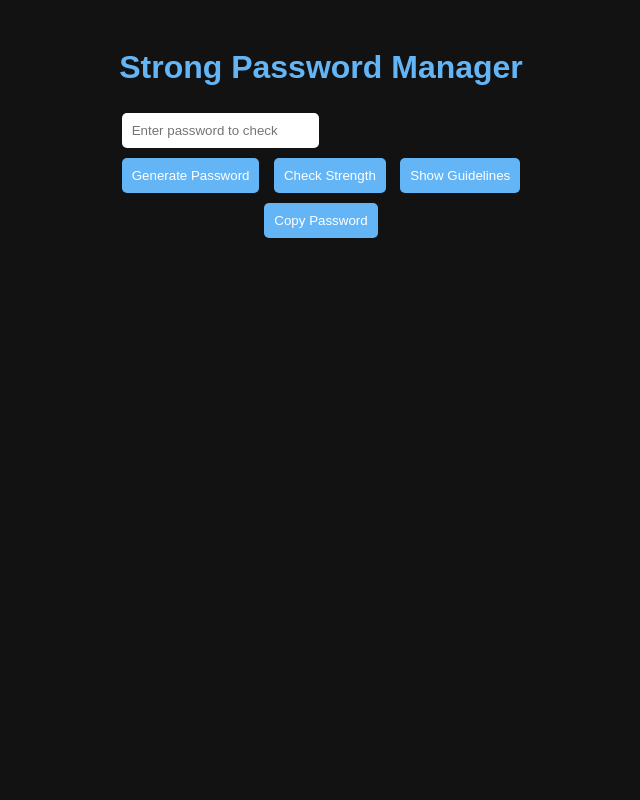
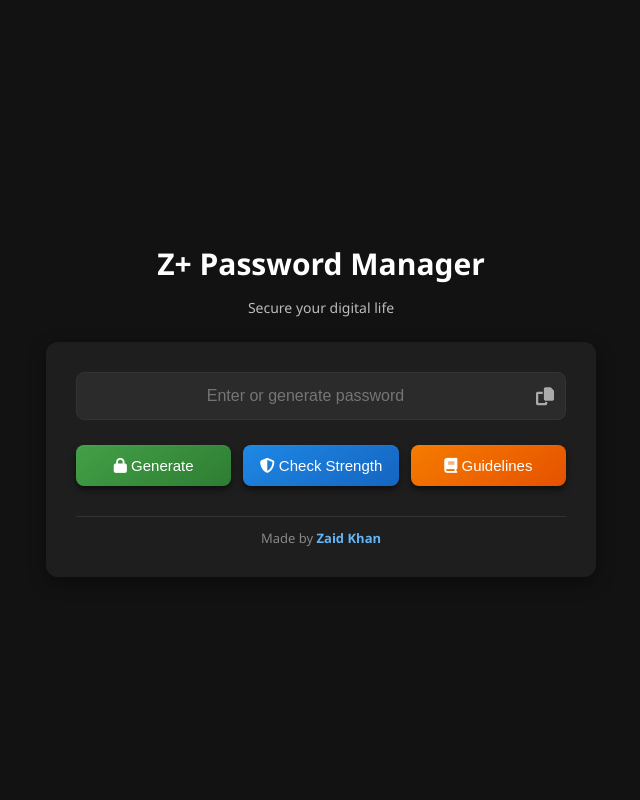
Before and after one commit to Zaid-mzk/strong_password_manager, a Flask app: page / in a window 1280 px wide. Shown: the whole page, without its empty margins (319-959 px from the left). Run offline with Flask 3, Linux system fonts and the light colour scheme.

Commit message:
Fix layout, add copy button, prepare for Vercel

```diff
--- a/static/style.css
+++ b/static/style.css
@@ -1,35 +1,155 @@
-/* Modal styling */
-.modal {
-    display: none;
-    position: fixed;
-    z-index: 100;
-    left: 0;
-    top: 0;
-    width: 100%;
-    height: 100%;
-    overflow: auto;
-    background-color: rgba(0,0,0,0.6);
+/* Global */
+body {
+    font-family: 'Segoe UI', sans-serif;
+    background: #121212;
+    color: #e0e0e0;
+    margin: 0;
+    padding: 0;
+    display: flex;
+    justify-content: center;
+    align-items: center;
+    min-height: 100vh;
 }
 
-.modal-content {
-    background-color: #1e1e1e;
-    margin: 10% auto;
+/* Wrapper */
+.main-wrapper {
+    text-align: center;
+    width: 100%;
+    max-width: 550px;
     padding: 20px;
-    border-radius: 10px;
-    width: 80%;
-    max-width: 500px;
-    color: #f5f5f5;
-    box-shadow: 0 8px 20px rgba(0,0,0,0.5);
 }
 
-.modal .close {
-    color: #aaa;
-    float: right;
-    font-size: 22px;
-    font-weight: bold;
-    cursor: pointer;
+/* Title */
+h1 {
+    font-size: 30px;
+    margin-bottom: 8px;
+    color: #ffffff;
 }
 
-.modal .close:hover {
+/* Tagline */
+.tagline {
+    font-size: 14px;
+    color: #bbb;
+    margin-bottom: 25px;
+}
+
+/* Card Container */
+.container {
+    background: #1e1e1e;
+    padding: 30px;
+    border-radius: 12px;
+    box-shadow: 0 6px 18px rgba(0,0,0,0.4);
+    text-align: center;
+}
+
+/* Input wrapper with copy */
+.input-wrapper {
+    position: relative;
+    width: 100%;
+    margin-bottom: 25px;
+    box-sizing: border-box;
+}
+
+input[type="text"] {
+    width: 100%;
+    padding: 14px 45px 14px 14px;
+    font-size: 16px;
+    border: 1.5px solid #333;
+    border-radius: 8px;
+    text-align: center;
+    background: #2b2b2b;
+    color: #f5f5f5;
+    outline: none;
+    box-sizing: border-box;
+    transition: border 0.2s ease;
+}
+
+input[type="text"]:focus {
+    border-color: #64b5f6;
+}
+
+.copy-icon {
+    position: absolute;
+    right: 12px;
+    top: 50%;
+    transform: translateY(-50%);
+    cursor: pointer;
+    color: #aaa;
+    font-size: 18px;
+}
+.copy-icon:hover {
     color: #64b5f6;
 }
+
+/* Buttons */
+.btn-group {
+    display: flex;
+    justify-content: space-between;
+    flex-wrap: wrap;
+    gap: 12px;
+}
+
+button {
+    flex: 1;
+    padding: 12px;
+    font-size: 15px;
+    border: none;
+    border-radius: 8px;
+    cursor: pointer;
+    font-weight: 500;
+    color: #fff;
+    background: linear-gradient(145deg, #2a2a2a, #1a1a1a);
+    box-shadow: 0 4px 6px rgba(0,0,0,0.5), inset 0 1px 2px rgba(255,255,255,0.05);
+    transition: transform 0.1s ease, background 0.2s ease;
+}
+
+button:hover {
+    transform: translateY(-2px);
+    filter: brightness(1.1);
+}
+
+/* Specific button colors (overlay on dark) */
+.generate-btn {
+    background: linear-gradient(145deg, #43a047, #2e7d32);
+}
+.check-btn {
+    background: linear-gradient(145deg, #1e88e5, #1565c0);
+}
+.guide-btn {
+    background: linear-gradient(145deg, #f57c00, #e65100);
+}
+
+/* Messages */
+.message {
+    margin-top: 18px;
+    font-weight: bold;
+    color: #81c784;
+}
+
+.issues {
+    color: #ef5350;
+    margin-top: 15px;
+    text-align: left;
+}
+
+ul {
+    list-style-type: none;
+    padding: 0;
+}
+
+li {
+    margin: 6px 0;
+}
+
+/* Footer inside card */
+.footer-note {
+    margin-top: 30px;
+    font-size: 13px;
+    color: #888;
+    border-top: 1px solid #333;
+    padding-top: 12px;
+}
+.footer-note span {
+    color: #64b5f6;
+    font-weight: 600;
+}
--- a/templates/index.html
+++ b/templates/index.html
@@ -2,136 +2,59 @@
 <html lang="en">
 <head>
     <meta charset="UTF-8">
-    <meta name="viewport" content="width=device-width, initial-scale=1.0">
-    <title>Strong Password Manager</title>
-    <style>
-        body {
-            font-family: Arial, sans-serif;
-            background-color: #121212;
-            color: #f5f5f5;
-            display: flex;
-            flex-direction: column;
-            align-items: center;
-            padding: 20px;
-        }
-
-        h1 {
-            color: #64b5f6;
-        }
-
-        input, button {
-            padding: 10px;
-            margin: 5px;
-            border-radius: 5px;
-            border: none;
-        }
-
-        button {
-            cursor: pointer;
-            background-color: #64b5f6;
-            color: #fff;
-        }
-
-        .message {
-            margin-top: 10px;
-            font-weight: bold;
-        }
-
-        /* Modal styling */
-        .modal {
-            display: none;
-            position: fixed;
-            z-index: 100;
-            left: 0;
-            top: 0;
-            width: 100%;
-            height: 100%;
-            overflow: auto;
-            background-color: rgba(0,0,0,0.6);
-        }
-
-        .modal-content {
-            background-color: #1e1e1e;
-            margin: 10% auto;
-            padding: 20px;
-            border-radius: 10px;
-            width: 80%;
-            max-width: 500px;
-            color: #f5f5f5;
-            box-shadow: 0 8px 20px rgba(0,0,0,0.5);
-        }
-
-        .modal .close {
-            color: #aaa;
-            float: right;
-            font-size: 22px;
-            font-weight: bold;
-            cursor: pointer;
-        }
-
-        .modal .close:hover {
-            color: #64b5f6;
-        }
-
-        ul {
-            margin: 0;
-            padding-left: 20px;
-        }
-    </style>
+    <title>Z+ Password Manager</title>
+    <link rel="stylesheet" href="{{ url_for('static', filename='style.css') }}">
+    <link rel="stylesheet" href="https://cdnjs.cloudflare.com/ajax/libs/font-awesome/6.4.0/css/all.min.css">
 </head>
 <body>
-    <h1>Strong Password Manager</h1>
+    <div class="main-wrapper">
+        <h1>Z+ Password Manager</h1>
+        <p class="tagline">Secure your digital life</p>
 
-    <form method="POST">
-        <input type="text" id="passwordInput" name="password" placeholder="Enter password to check" value="{{ password }}">
-        <br>
-        <button type="submit" name="action" value="generate">Generate Password</button>
-        <button type="submit" name="action" value="check">Check Strength</button>
-        <button type="submit" name="action" value="guidelines">Show Guidelines</button>
-    </form>
+        <div class="container">
+            <form method="POST">
+                <div class="input-wrapper">
+                    <input type="text" name="password" id="passwordInput" value="{{ password }}" placeholder="Enter or generate password">
+                    <span class="copy-icon" onclick="copyPassword()" title="Copy to clipboard">
+                        <i class="fa-solid fa-copy"></i>
+                    </span>
+                </div>
 
-    {% if message %}
-        <div class="message">{{ message }}</div>
-    {% endif %}
+                <div class="btn-group">
+                    <button class="generate-btn" name="action" value="generate">
+                        <i class="fa-solid fa-lock"></i> Generate
+                    </button>
+                    <button class="check-btn" name="action" value="check">
+                        <i class="fa-solid fa-shield-halved"></i> Check Strength
+                    </button>
+                    <button class="guide-btn" name="action" value="guidelines">
+                        <i class="fa-solid fa-book"></i> Guidelines
+                    </button>
+                </div>
+            </form>
 
-    {% if issues %}
-        <ul>
-        {% for issue in issues %}
-            <li>{{ issue }}</li>
-        {% endfor %}
-        </ul>
-    {% endif %}
+            <div class="message">{{ message }}</div>
 
-    <button onclick="copyPassword()">Copy Password</button>
+            {% if issues %}
+            <div class="issues">
+                <ul>
+                    {% for issue in issues %}
+                        <li>⚠️ {{ issue }}</li>
+                    {% endfor %}
+                </ul>
+            </div>
+            {% endif %}
 
-    <!-- Guidelines Modal -->
-    <div id="guidelinesModal" class="modal">
-        <div class="modal-content">
-            <span class="close">&times;</span>
-            <pre id="guidelinesText">{{ guidelines_text or "" }}</pre>
+            <div class="footer-note">
+                Made by <span>Zaid Khan</span>
+            </div>
         </div>
     </div>
 
     <script>
-        // Modal logic
-        const modal = document.getElementById("guidelinesModal");
-        const closeBtn = document.getElementsByClassName("close")[0];
-
-        const showModal = {{ 'true' if show_modal else 'false' }};
-        if(showModal) modal.style.display = "block";
-
-        closeBtn.onclick = function() {
-            modal.style.display = "none";
-        }
-
-        window.onclick = function(event) {
-            if (event.target == modal) modal.style.display = "none";
-        }
-
-        // Copy password function
         function copyPassword() {
             const input = document.getElementById("passwordInput");
-            if(input && input.value) {
+            if (input.value) {
                 navigator.clipboard.writeText(input.value);
                 alert("Password copied to clipboard!");
             } else {
```
